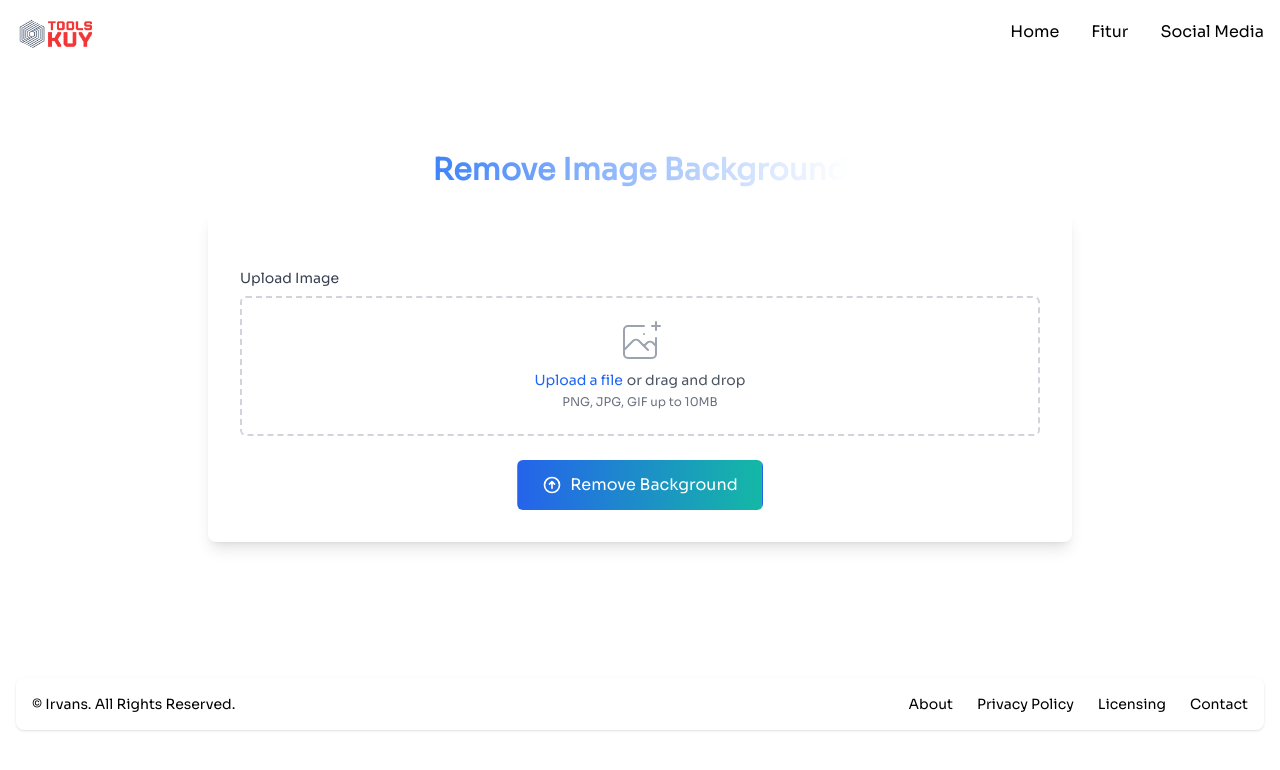
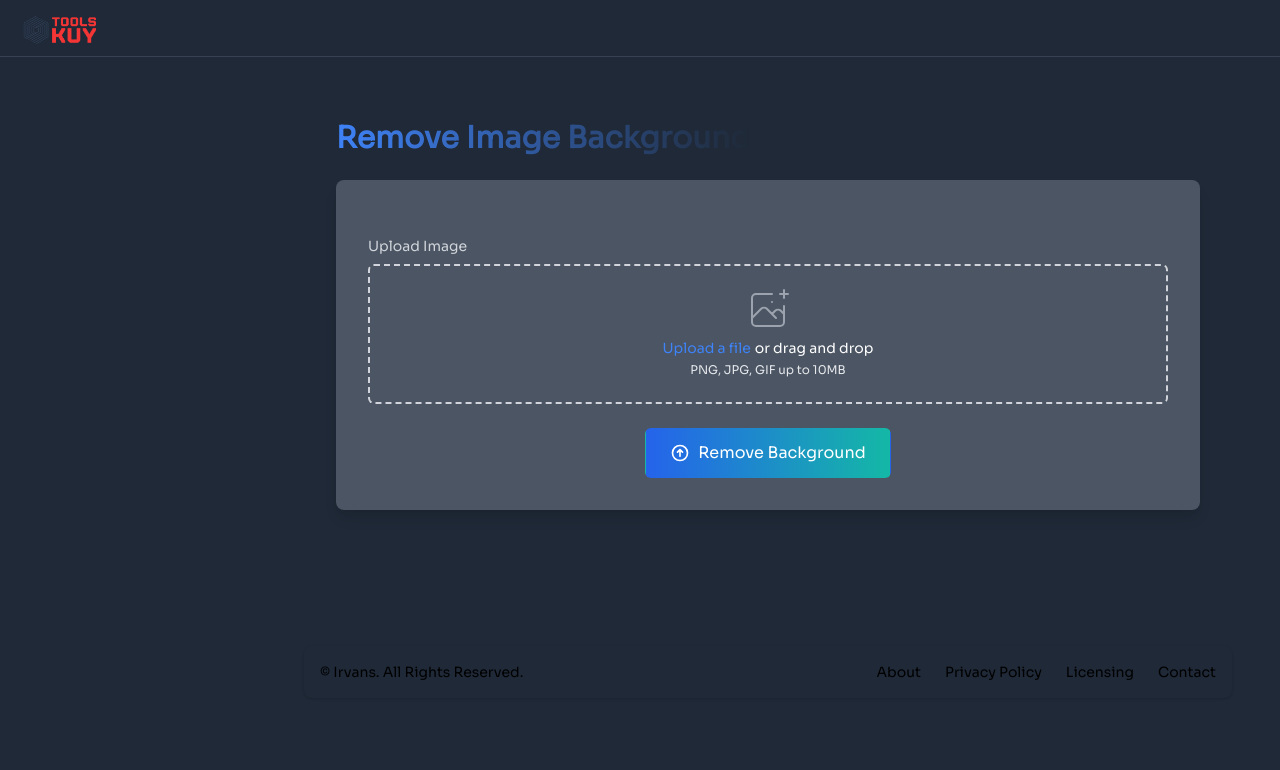
Before and after one commit to irvanshandika/image-remover, a Django app: page /removebackground/ in a window 1280 px wide. Shown: the top 770 px of the page. Run offline with Django 5.2, Linux system fonts and the light colour scheme; some libraries are stand-ins or nearby versions.

Commit message:
Change layout and ui docs and removebackground page and result

```diff
--- a/remover/static/src/css/styles.css
+++ b/remover/static/src/css/styles.css
@@ -636,6 +631,10 @@
   margin-bottom: 13vh;
 }
 
+.me-3 {
+  margin-inline-end: 0.75rem;
+}
+
 .me-4 {
   margin-inline-end: 1rem;
 }
@@ -644,6 +643,10 @@
   margin-right: 0.5rem;
 }
 
+.ms-2 {
+  margin-inline-start: 0.5rem;
+}
+
 .ms-3 {
   margin-inline-start: 0.75rem;
 }
@@ -652,8 +655,8 @@
   margin-top: 0.25rem;
 }
 
-.mt-2 {
-  margin-top: 0.5rem;
+.mt-14 {
+  margin-top: 3.5rem;
 }
 
 .mt-3 {
@@ -676,34 +679,10 @@
   margin-top: 15vh;
 }
 
-.mt-\[20vh\] {
-  margin-top: 20vh;
-}
-
 .mt-\[3vh\] {
   margin-top: 3vh;
 }
 
-.me-3 {
-  margin-inline-end: 0.75rem;
-}
-
-.ms-2 {
-  margin-inline-start: 0.5rem;
-}
-
-.mt-14 {
-  margin-top: 3.5rem;
-}
-
-.mb-10 {
-  margin-bottom: 2.5rem;
-}
-
-.mt-10 {
-  margin-top: 2.5rem;
-}
-
 .block {
   display: block;
 }
@@ -1075,16 +952,21 @@
   border-color: transparent;
 }
 
+.border-gray-600 {
+  --tw-border-opacity: 1;
+  border-color: rgb(75 85 99 / var(--tw-border-opacity));
+}
+
+.border-gray-700 {
+  --tw-border-opacity: 1;
+  border-color: rgb(55 65 81 / var(--tw-border-opacity));
+}
+
 .bg-black {
   --tw-bg-opacity: 1;
   background-color: rgb(0 0 0 / var(--tw-bg-opacity));
 }
 
-.bg-blue-100 {
-  --tw-bg-opacity: 1;
-  background-color: rgb(219 234 254 / var(--tw-bg-opacity));
-}
-
 .bg-blue-500 {
   --tw-bg-opacity: 1;
   background-color: rgb(59 130 246 / var(--tw-bg-opacity));
@@ -1117,6 +999,11 @@
 .bg-gray-800 {
   --tw-bg-opacity: 1;
   background-color: rgb(31 41 55 / var(--tw-bg-opacity));
+}
+
+.bg-gray-600 {
+  --tw-bg-opacity: 1;
+  background-color: rgb(75 85 99 / var(--tw-bg-opacity));
 }
 
 .bg-gradient-to-r {
@@ -1368,19 +1216,19 @@
   color: rgb(255 255 255 / var(--tw-text-opacity));
 }
 
-.text-green-900 {
+.text-gray-300 {
   --tw-text-opacity: 1;
-  color: rgb(20 83 45 / var(--tw-text-opacity));
-}
-
-.text-green-400 {
+  color: rgb(209 213 219 / var(--tw-text-opacity));
+}
+
+.text-blue-500 {
   --tw-text-opacity: 1;
-  color: rgb(74 222 128 / var(--tw-text-opacity));
-}
-
-.text-blue-400 {
+  color: rgb(59 130 246 / var(--tw-text-opacity));
+}
+
+.text-gray-200 {
   --tw-text-opacity: 1;
-  color: rgb(96 165 250 / var(--tw-text-opacity));
+  color: rgb(229 231 235 / var(--tw-text-opacity));
 }
 
 .opacity-25 {
@@ -1600,24 +1433,19 @@
   .sm\:text-center {
     text-align: center;
   }
-
-  .sm\:text-2xl {
-    font-size: 1.5rem;
-    line-height: 2rem;
-  }
 }
 
 @media (min-width: 768px) {
+  .md\:me-24 {
+    margin-inline-end: 6rem;
+  }
+
   .md\:me-6 {
     margin-inline-end: 1.5rem;
   }
 
   .md\:mt-0 {
     margin-top: 0px;
-  }
-
-  .md\:me-24 {
-    margin-inline-end: 6rem;
   }
 
   .md\:block {
@@ -1703,21 +1531,21 @@
     margin-bottom: calc(0px * var(--tw-space-y-reverse));
   }
 
+  .lg\:px-10 {
+    padding-left: 2.5rem;
+    padding-right: 2.5rem;
+  }
+
+  .lg\:px-5 {
+    padding-left: 1.25rem;
+    padding-right: 1.25rem;
+  }
+
   .lg\:px-8 {
     padding-left: 2rem;
     padding-right: 2rem;
   }
 
-  .lg\:px-5 {
-    padding-left: 1.25rem;
-    padding-right: 1.25rem;
-  }
-
-  .lg\:px-10 {
-    padding-left: 2.5rem;
-    padding-right: 2.5rem;
-  }
-
   .lg\:pl-3 {
     padding-left: 0.75rem;
   }
--- a/remover/templates/layout/DocsLayout.html
+++ b/remover/templates/layout/DocsLayout.html
@@ -7,14 +7,14 @@
     {% include 'src/SEO.html' %}
 </head>
 
-<body class="dark:bg-gray-800 font-sora">
-    <nav class="fixed top-0 z-50 w-full border-b dark:bg-gray-800 dark:border-gray-700">
+<body class="bg-gray-800 font-sora">
+    <nav class="fixed top-0 z-50 w-full border-b bg-gray-800 border-gray-700">
         <div class="px-3 py-3 lg:px-5 lg:pl-3">
             <div class="flex items-center justify-between">
                 <div class="flex items-center justify-start rtl:justify-end">
                     <button data-drawer-target="logo-sidebar" data-drawer-toggle="logo-sidebar"
                         aria-controls="logo-sidebar" type="button"
-                        class="inline-flex items-center p-2 text-sm rounded-lg sm:hidden focus:outline-none focus:ring-2 dark:text-gray-400 dark:hover:bg-gray-700 dark:focus:ring-gray-600">
+                        class="inline-flex items-center p-2 text-sm rounded-lg sm:hidden focus:outline-none focus:ring-2 text-gray-400 hover:bg-gray-700 focus:ring-gray-600">
                         <span class="sr-only">Open sidebar</span>
                         <svg class="w-6 h-6" aria-hidden="true" fill="currentColor" viewBox="0 0 20 20"
                             xmlns="http://www.w3.org/2000/svg">
@@ -33,15 +33,22 @@
     </nav>
 
     <aside id="logo-sidebar"
-        class="fixed top-0 left-0 z-40 w-64 h-screen pt-20 transition-transform -translate-x-full border-r sm:translate-x-0 dark:bg-gray-800 dark:border-gray-700"
+        class="fixed top-0 left-0 z-40 w-64 h-screen pt-20 transition-transform -translate-x-full border-r sm:translate-x-0 bg-gray-800 border-gray-700"
         aria-label="Sidebar">
-        <div class="h-full px-3 pb-4 overflow-y-auto dark:bg-gray-800">
+        <div class="h-full px-3 pb-4 overflow-y-auto bg-gray-800">
             <ul class="space-y-2 font-medium">
                 <li>
-                    <a href="/docs"
-                        class="flex items-center p-2 rounded-lg dark:text-white dark:hover:bg-gray-700 group">
+                    <a href="{% url 'docs' %}"
+                        class="flex items-center p-2 rounded-lg text-white hover:bg-gray-700 group">
                         <i class="fa-solid fa-book"></i>
                         <span class="ms-3">Dokumentasi</span>
+                    </a>
+                </li>
+                <li>
+                    <a href="{% url 'removebackground' %}"
+                        class="flex items-center p-2 rounded-lg text-white hover:bg-gray-700 group">
+                        <i class="fa-solid fa-eraser"></i>
+                        <span class="ms-3">Remove Background</span>
                     </a>
                 </li>
             </ul>
@@ -49,7 +56,7 @@
     </aside>
 
     <div class="p-4 sm:ml-64">
-        <div class="p-4 border-gray-200 rounded-lg dark:border-gray-700 mt-14">
+        <div class="p-4 rounded-lg border-gray-700 mt-14">
             {% block content %}
             {% endblock %}
             {% include 'src/Footer.html' %}
--- a/remover/templates/pages/home.html
+++ b/remover/templates/pages/home.html
@@ -5,11 +5,11 @@
 <div class="lg:flex">
     <div class="flex items-center justify-center w-full px-6 py-8 lg:h-[32rem] lg:w-1/2 h-screen">
         <div class="max-w-xl">
-            <h2 class="text-3xl font-semibold dark:text-white lg:text-4xl">
+            <h2 class="text-3xl font-semibold text-white lg:text-4xl">
                 Gunakan ToolsKuy Untuk Membantu Pekerjaanmu Menjadi Ringan
             </h2>
 
-            <p class="mt-4 text-sm dark:text-gray-400 lg:text-base">
+            <p class="mt-4 text-sm text-gray-400 lg:text-base">
                 Kami menyediakan berbagai tools yang dapat membantu Anda dalam memecahkan tugas dan membuat pekerjaan
                 Anda lebih ringan.
                 Coba cari tools yang sesuai dengan kebutuhan Anda.
--- a/remover/templates/pages/removebg.html
+++ b/remover/templates/pages/removebg.html
@@ -1,18 +1,18 @@
-{% extends "layout/layout.html" %}
+{% extends "layout/DocsLayout.html" %}
 {% block title %}Remove Background{% endblock %}
 {% block content %}
-<div class="max-w-4xl mx-auto px-4 py-8 mt-[15vh] mb-[13vh]">
-    <h2 class="text-3xl font-extrabold mb-6 text-center text-gray-800 dark:text-white">
+<div class="max-w-4xl mx-auto px-4 py-8 mb-[13vh]">
+    <h2 class="text-3xl font-extrabold mb-6 text-centertext-white">
         <span class="bg-clip-text text-transparent bg-gradient-to-r from-blue-500 to-teal-400">
             Remove Image Background
         </span>
     </h2>
-    <div class="bg-white dark:bg-gray-800 shadow-lg rounded-lg overflow-hidden">
+    <div class="bg-gray-600 shadow-lg rounded-lg overflow-hidden">
         <div class="p-8">
             <form method="post" enctype="multipart/form-data" class="space-y-6">
                 {% csrf_token %}
                 <div class="space-y-2">
-                    <label class="block text-sm font-medium text-gray-700 dark:text-gray-300" for="image">
+                    <label class="block text-sm font-medium text-gray-300" for="image">
                         Upload Image
                     </label>
                     <div id="drop-zone"
@@ -26,14 +26,14 @@
                             </svg>
                             <div class="flex text-sm text-gray-600">
                                 <label for="image"
-                                    class="relative cursor-pointer bg-white rounded-md font-medium text-blue-600 hover:text-blue-500 focus-within:outline-none focus-within:ring-2 focus-within:ring-offset-2 focus-within:ring-blue-500">
+                                    class="relative cursor-pointer rounded-md font-medium text-blue-500 hover:text-blue-600 focus-within:outline-none focus-within:ring-2 focus-within:ring-offset-2 focus-within:ring-blue-500">
                                     <span>Upload a file</span>
                                     <input id="image" name="image" type="file" accept="image/*" required
                                         class="sr-only">
                                 </label>
-                                <p class="pl-1">or drag and drop</p>
+                                <p class="pl-1 text-white">or drag and drop</p>
                             </div>
-                            <p class="text-xs text-gray-500">
+                            <p class="text-xs text-gray-200">
                                 PNG, JPG, GIF up to 10MB
                             </p>
                         </div>
--- a/remover/templates/pages/result.html
+++ b/remover/templates/pages/result.html
@@ -1,4 +1,4 @@
-{% extends "layout/layout.html" %}
+{% extends "layout/DocsLayout.html" %}
 {% block title %}Hasil{% endblock %}
 {% load static %}
 
--- a/remover/urls.py
+++ b/remover/urls.py
@@ -4,7 +4,7 @@
 urlpatterns = [
     path('', views.home, name='home'),
     path('removebackground/', views.removebackground, name='removebackground'),
-    path('docs/', views.documents, name='documents'),
+    path('docs/', views.docs, name='docs'),
     path('result/<path:output_url>/', views.result, name='result'),
     path('download/<str:format>/', views.download_image, name='download'),
 ]
--- a/remover/views.py
+++ b/remover/views.py
@@ -14,7 +14,7 @@
     return render(request, 'pages/home.html')
 
 
-def documents(request):
+def docs(request):
     return render(request, 'pages/docs/docs.html')
 
 
```
Also changed, not shown: other parts of remover/static/src/css/styles.css (+21 -211 lines), remover/templates/pages/docs/docs.html (+5 -12 lines).
